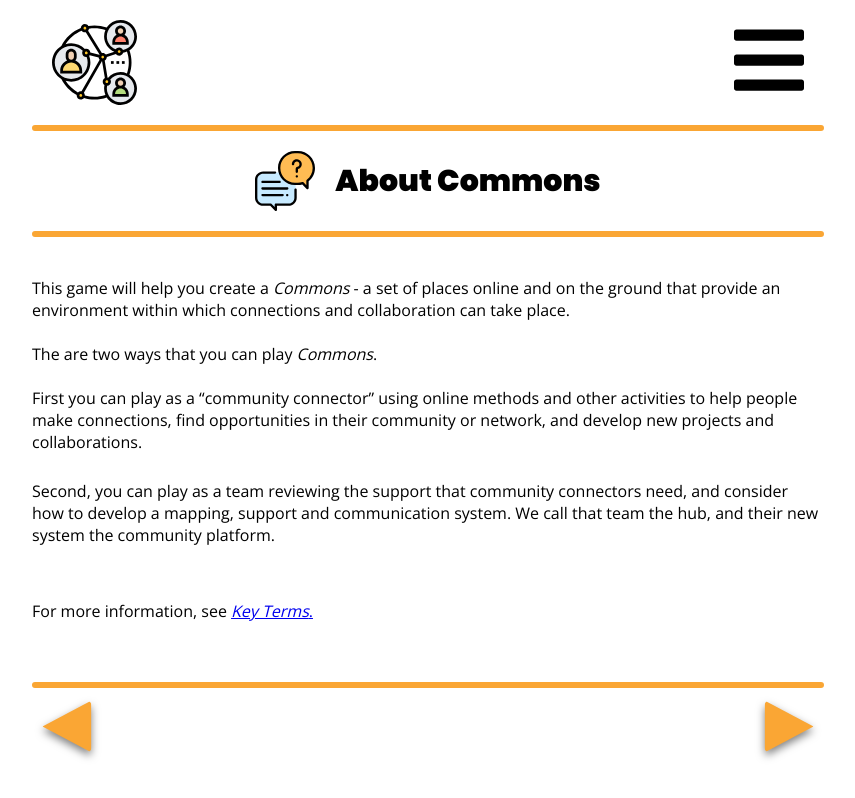
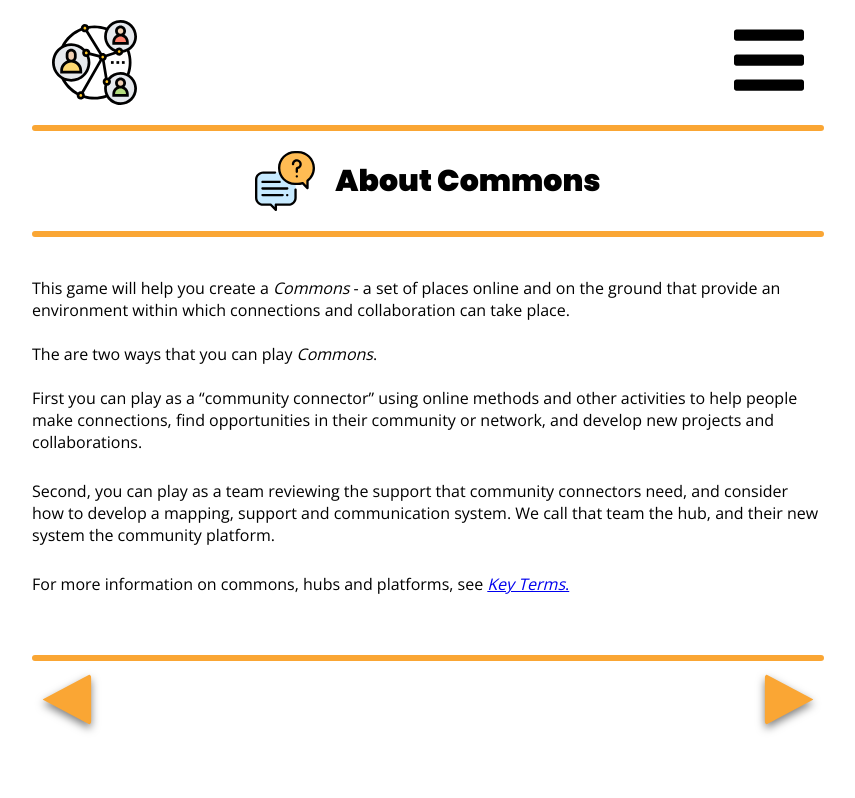
Before and after one commit to founders-programme-2/commons, a React (Create React App) app in the folder client/: page /about in a window 1280 px wide. Shown: the whole page, without its empty margins (212-1067 px from the left). Built offline with nearby package versions, Linux system fonts and the light colour scheme; what react-router-prop-types would draw is missing.

Commit message:
update copy and link to key terms

```diff
--- a/client/src/Component/views/About/index.js
+++ b/client/src/Component/views/About/index.js
@@ -31,11 +31,9 @@ const About = () => {
           communication system. We call that team the hub, and their new system
           the community platform.
         </p>
-
-        <br />
         <br />
         <p>
-          For more information, see{' '}
+          For more information on commons, hubs and platforms, see{' '}
           <Link to="/keyTerms">
             <i>Key Terms</i>.
           </Link>
```
